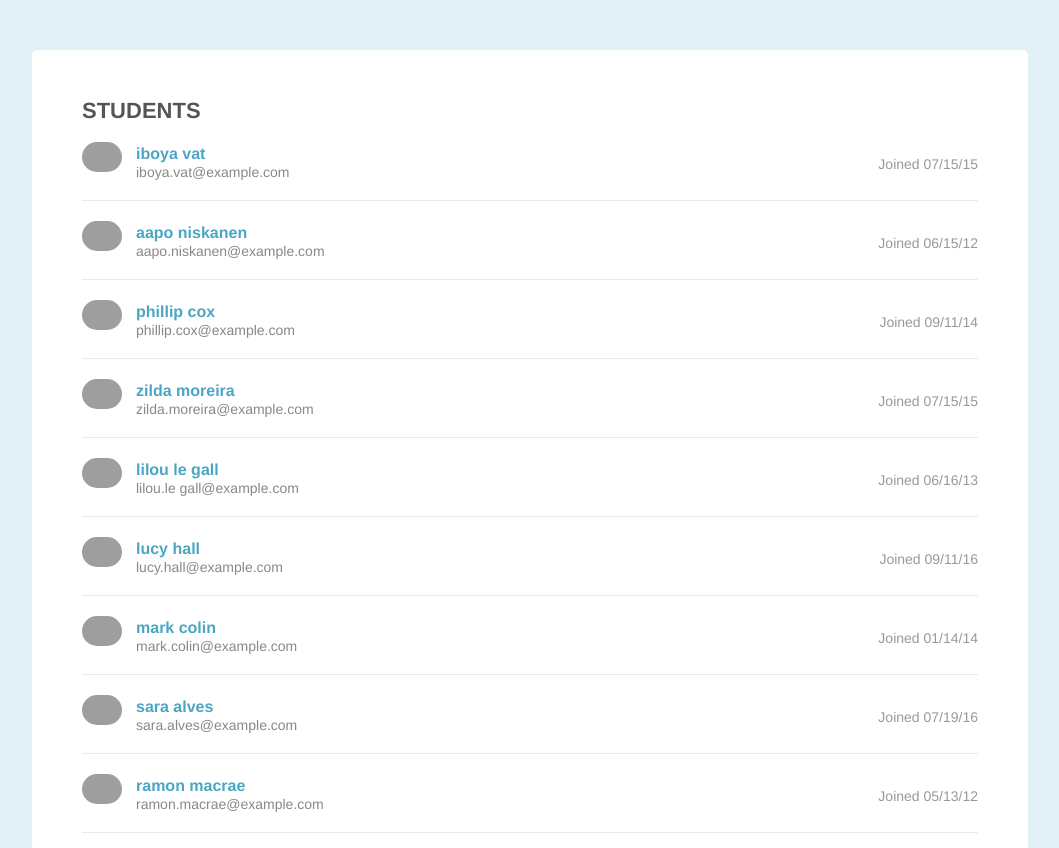
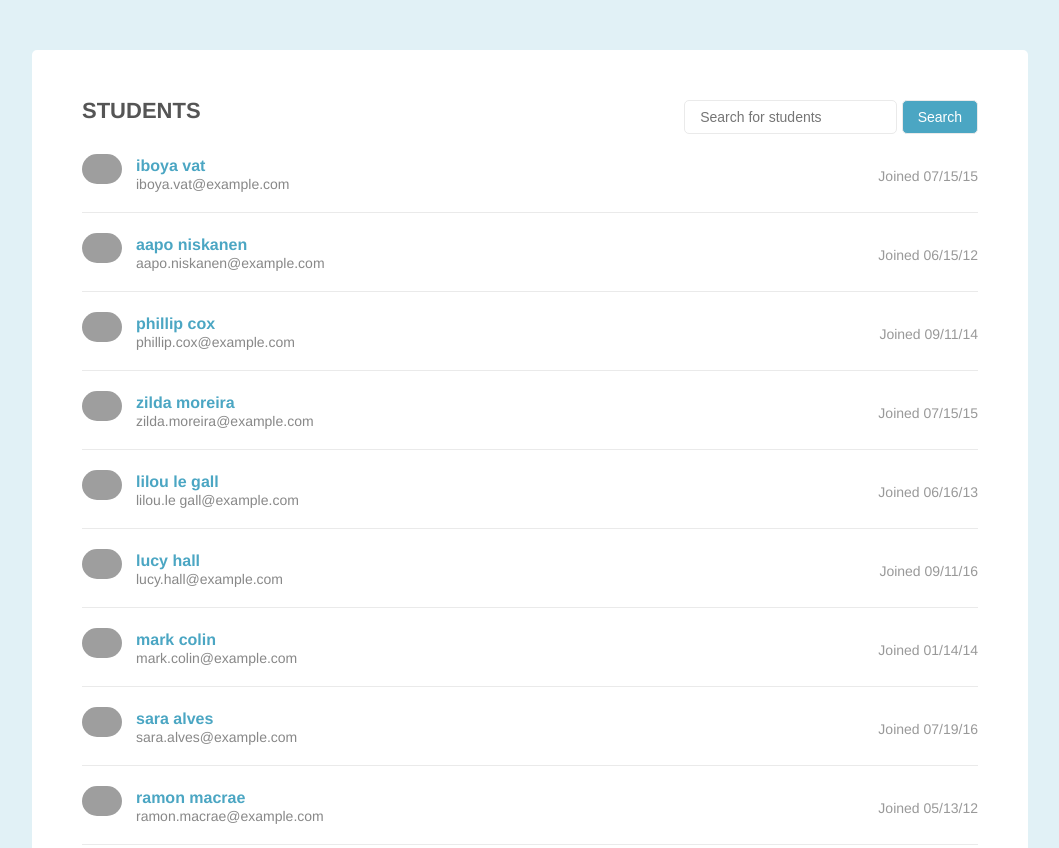
Before and after one commit to youssefGirgeis/PaginationFilter-Version_2, a plain HTML site: page index.html in a window 1280 px wide. Shown: the top 848 px of the page, without its empty margins (110-1169 px from the left). Drawn offline with Linux system fonts and the light colour scheme; grey boxes are pictures that could not be loaded.

Commit message:
add search input and button for the search function

```diff
--- a/index.html
+++ b/index.html
@@ -11,6 +11,10 @@
     <div class="page">
       <div class="page-header cf">
         <h2>Students</h2>
+            <div class="student-search" >
+                <input placeholder="Search for students">
+                <button>Search</button>
+            </div>
       </div>
       <ul class="student-list">
         <li class="student-item cf">
```
